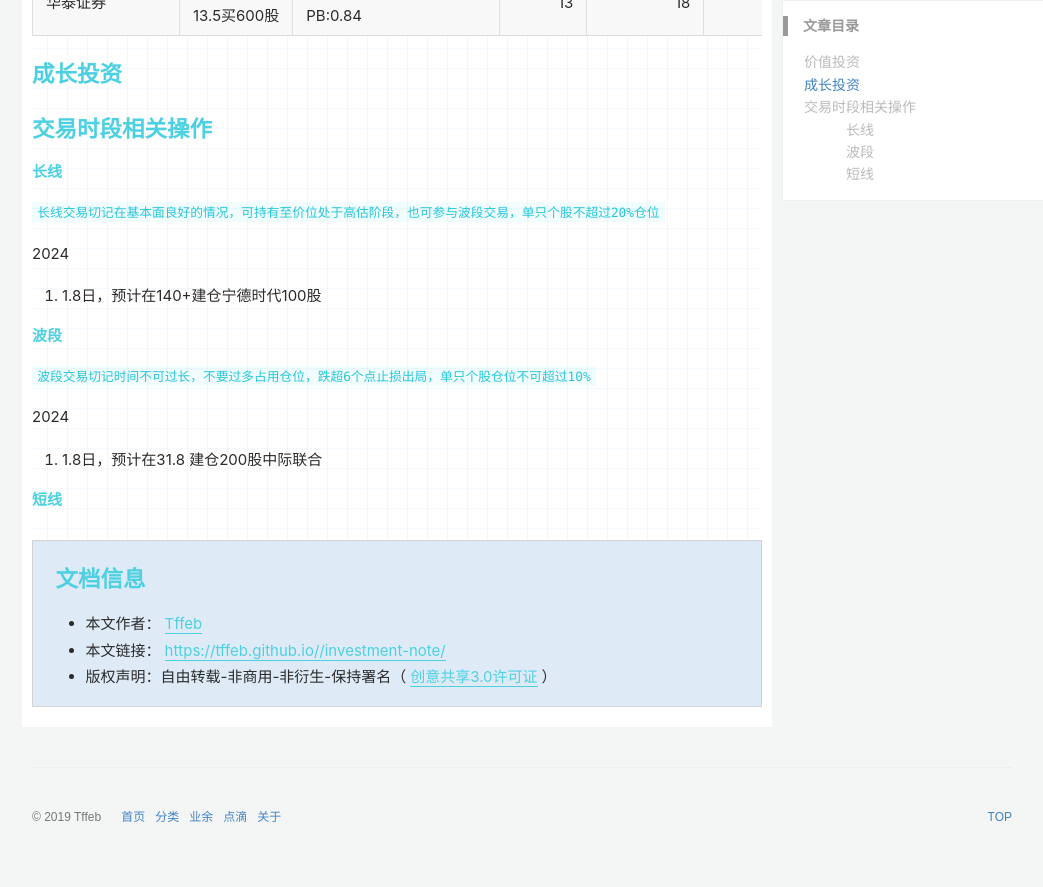
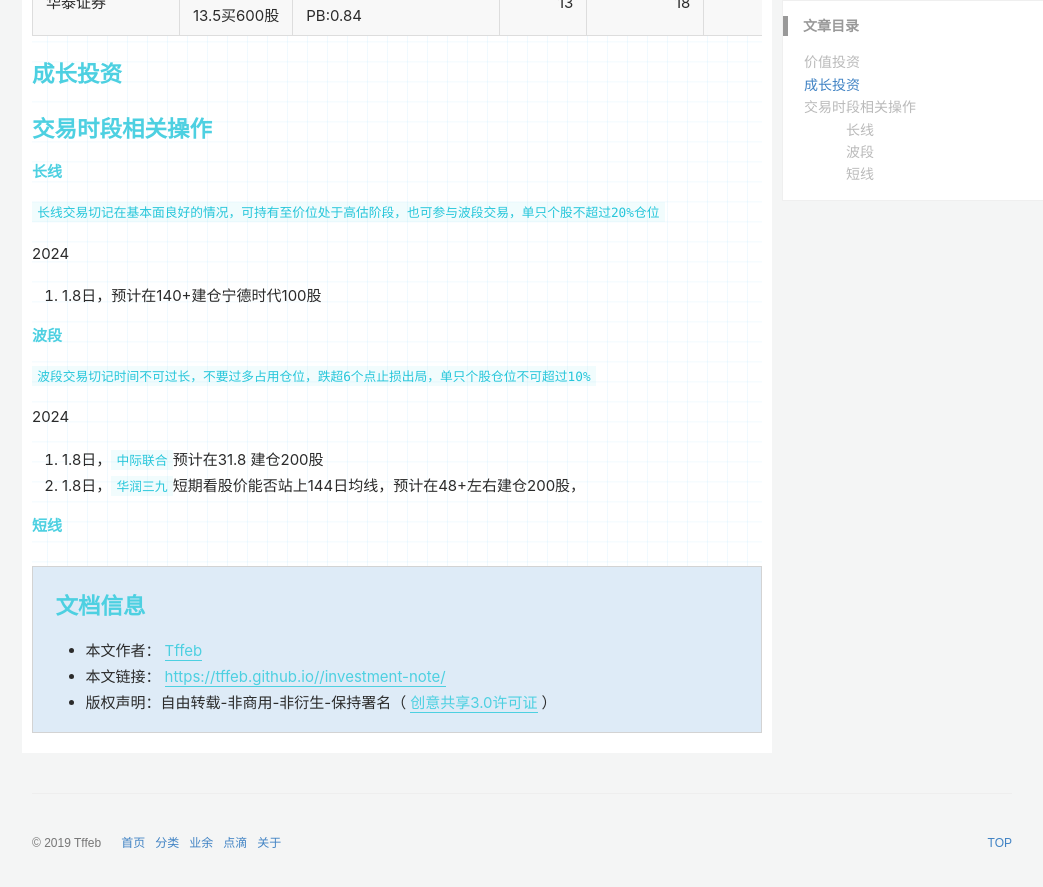
Before and after one commit to Tffeb/Tffeb.github.io, a Jekyll site: the page built from _wiki/investment-note.md, in a window 1280 px wide and 900 px high, scrolled down 875 px. Shown: the top 887 px of the window, without its empty margins (118-1161 px from the left). Built offline with Jekyll 4.4.1, drawn with Linux system fonts in a browser that asks for light colours; some web fonts are replaced; comment, search, counter and statistics services are not loaded; a style sheet for code colours, icons or effects is not loaded; some of the changed text lies outside the part shown.

Commit message:
update11

```diff
--- a/_wiki/investment-note.md
+++ b/_wiki/investment-note.md
@@ -34,7 +34,8 @@ permalink: /investment-note/
 
 2024
 
-1. 1.8日，预计在31.8 建仓200股中际联合
+1. 1.8日，`中际联合`预计在31.8 建仓200股
+2. 1.8日，`华润三九`短期看股价能否站上144日均线，预计在48+左右建仓200股，
 
 
 
```
